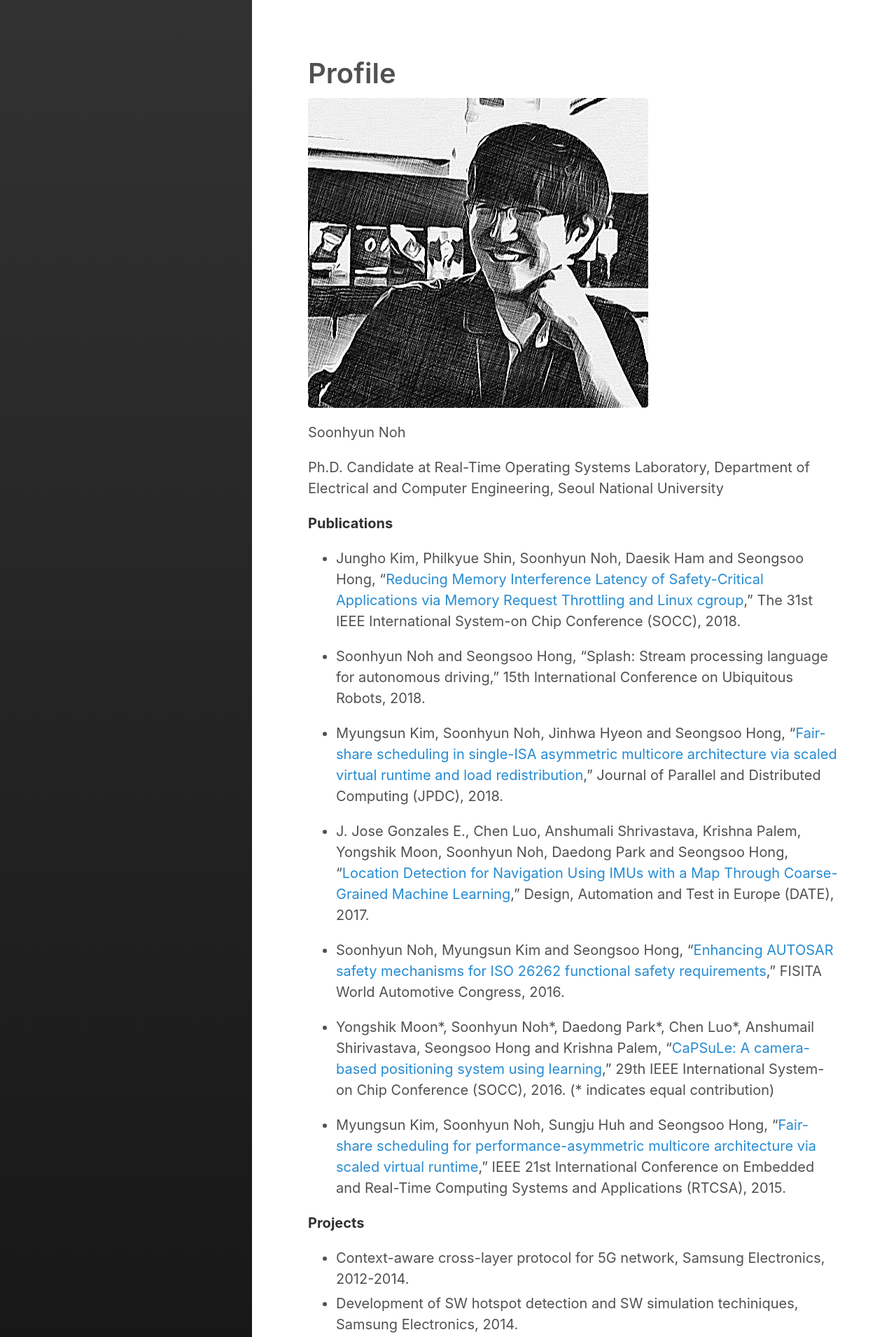
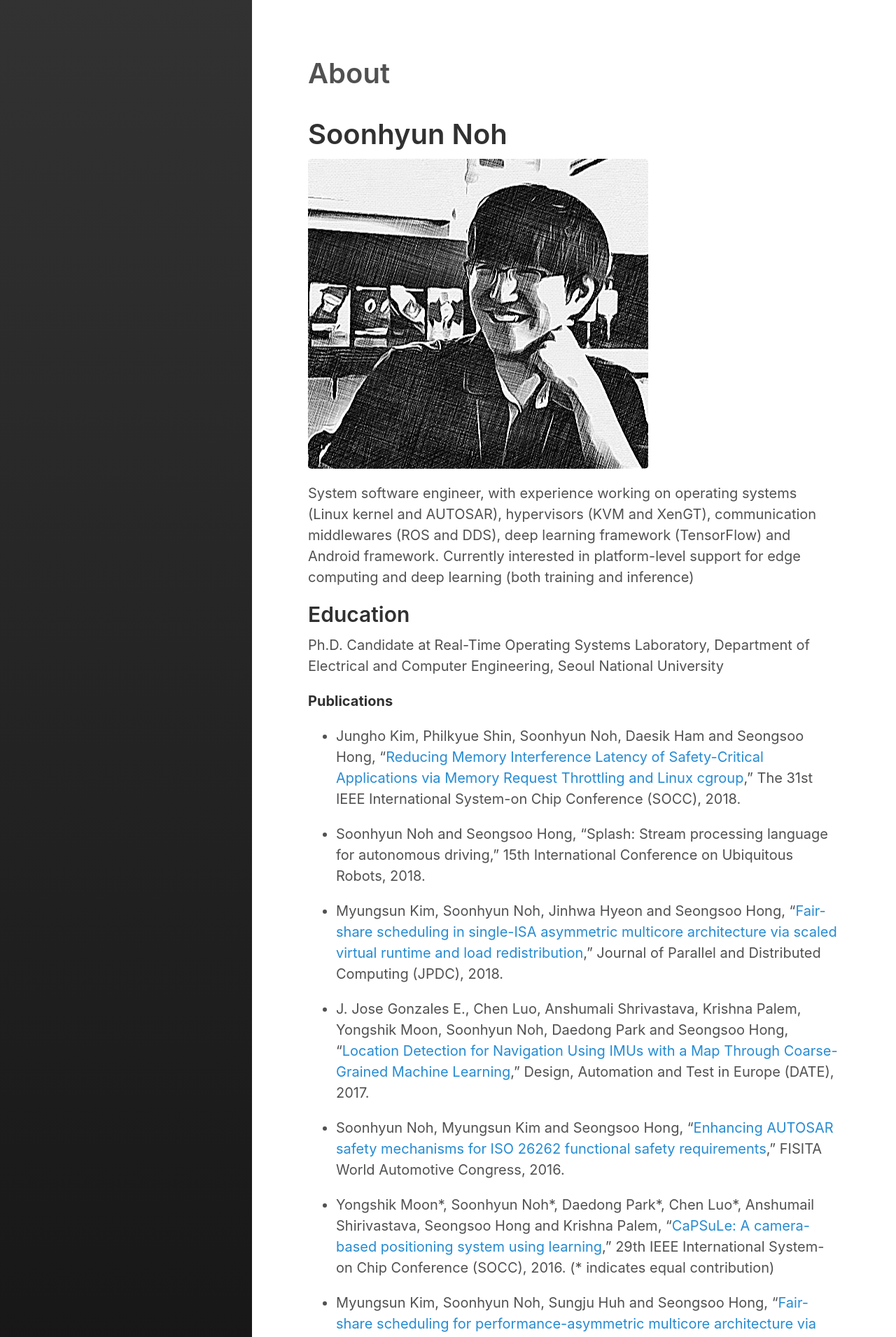
Before and after one commit to shnoh171/shnoh171.github.io, a Jekyll site: the page built from about.md, in a window 1280 px wide. Shown: the top 1911 px of the page at 70% size. Built offline with Jekyll 4.4.1, drawn with Linux system fonts in a browser that asks for light colours.

Commit message:
change about

```diff
--- a/about.md
+++ b/about.md
@@ -1,13 +1,16 @@
 ---
 layout: page
-title: Profile
+title: About
 sidebar_link: true
 ---
 
+# Soonhyun Noh
 
 ![placeholder](/assets/images/profile.png)
 
-Soonhyun Noh
+System software engineer, with experience working on operating systems (Linux kernel and AUTOSAR), hypervisors (KVM and XenGT), communication middlewares (ROS and DDS), deep learning framework (TensorFlow) and Android framework. Currently interested in platform-level support for edge computing and deep learning (both training and inference)
+
+## Education
 
 Ph.D. Candidate at Real-Time Operating Systems Laboratory, Department of Electrical and Computer Engineering, Seoul National University
 
```
